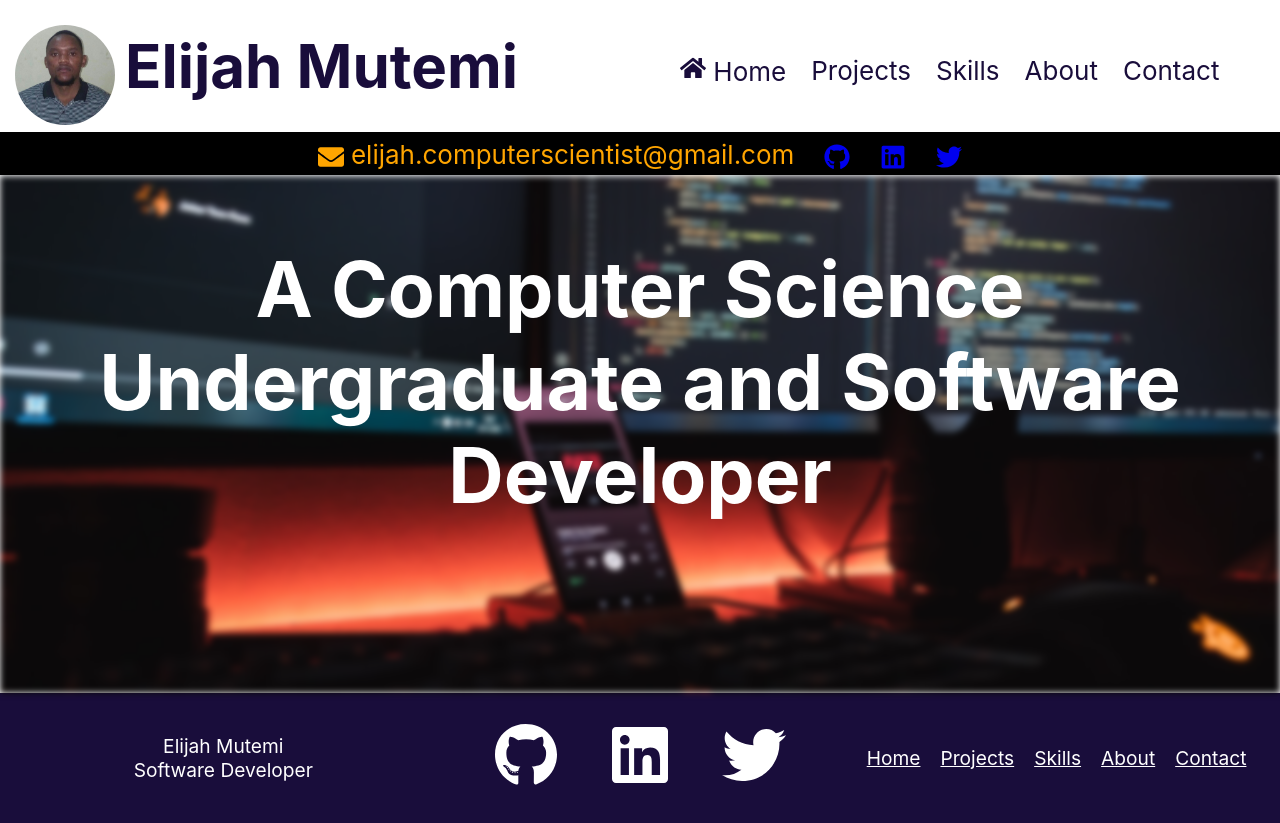
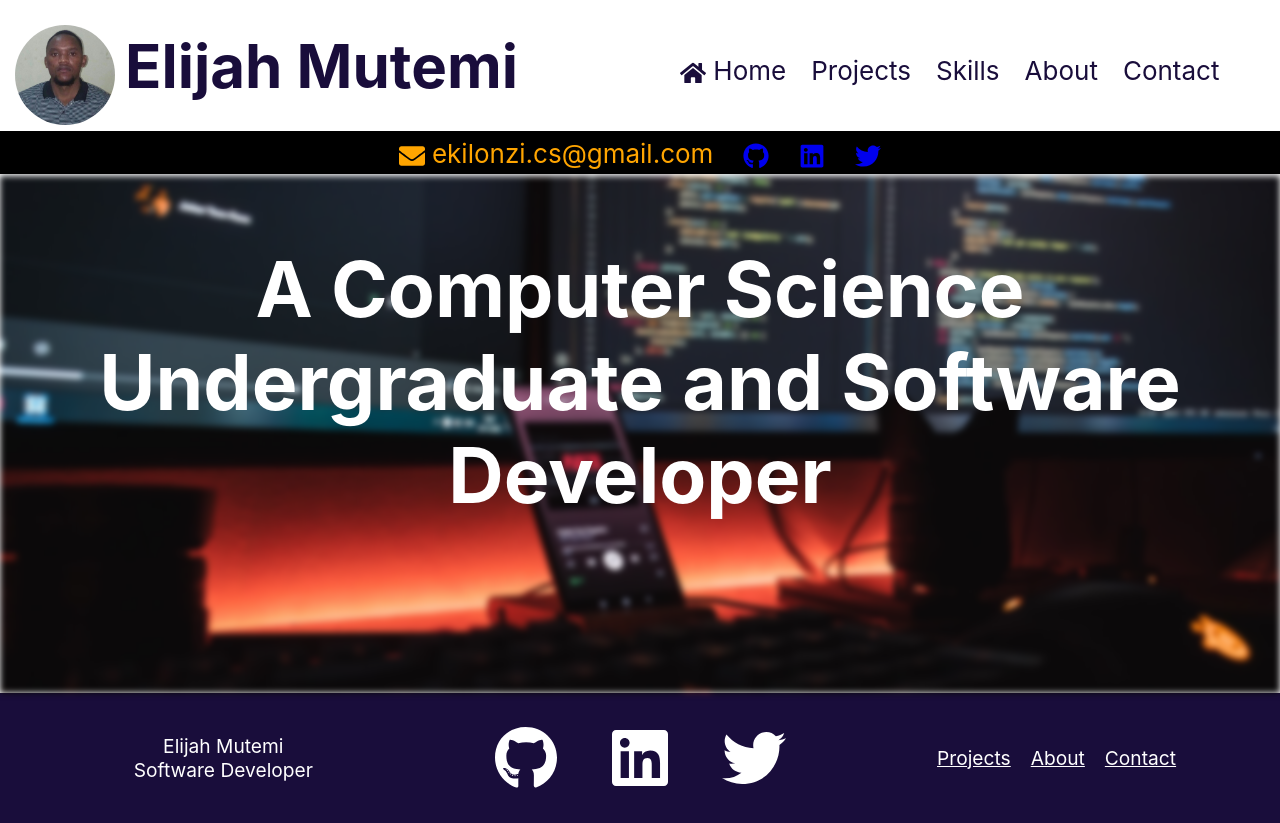
Before and after one commit to njeveh/portfolio, a React (Create React App) app: page / in a window 1280 px wide. Built offline with nearby package versions, Linux system fonts and the light colour scheme.

Commit message:
updates on home page

```diff
--- a/src/css/header.css
+++ b/src/css/header.css
@@ -1,6 +1,6 @@
 .page-header {
     display: block;
-    z-index: 1000;
+    z-index: 10000;
     border-bottom: solid 2px black;
     padding-bottom: 5px;
     margin-bottom: 0px;
@@ -78,6 +78,7 @@
     align-items: center;
     justify-content: center;
     background-color: black;
+    overflow-x:visible;
 }
 
 .contact-bar div {
@@ -85,9 +86,10 @@
     float: left;
     margin: 0px 15px;
     color: orange;
+    font-size: 1em;
 }
 
-.contact-bar div svg {
+svg, svg.contact-bar-icon {
     vertical-align: middle;
     display: inline-block;
 }
--- a/src/global/contactBar.js
+++ b/src/global/contactBar.js
@@ -3,7 +3,7 @@ const ContactBar = () => {
     return(
         <>
             <div className="contact-bar col-12 col-s-12">
-                <div><FaEnvelope /> elijah.computerscientist@gmail.com</div>
+                    <div><FaEnvelope /> ekilonzi.cs@gmail.com</div>
                     <div><a href="https://github.com/njeveh" target={"_blank"} className="contact-bar-link" ><FaGithub className="contact-bar-icon" /></a></div>
                     <div><a href='https://www.linkedin.com/in/elijah-kilonzi-computer-scientist/' target={"_blank"} className="contact-bar-link" ><FaLinkedin className="contact-bar-icon" /></a></div>
                     <div><a href='https://twitter.com/Njeveh' target={"_blank"} className="contact-bar-link" ><FaTwitter className="contact-bar-icon" /></a></div>
--- a/src/global/footer.js
+++ b/src/global/footer.js
@@ -17,9 +17,7 @@ const Footer = () => {
                 </div>
                 <div className="footer-links col-4 col-s4">
                     <div>
-                        <Link to='/' className="footer-link">Home</Link>
                         <Link to='/projects' className="footer-link">Projects</Link>
-                        <Link to='/skills' className="footer-link">Skills</Link>
                         <Link to='/about' className="footer-link">About</Link>
                         <Link to='/contact' className="footer-link">Contact</Link>
                     </div>
```
